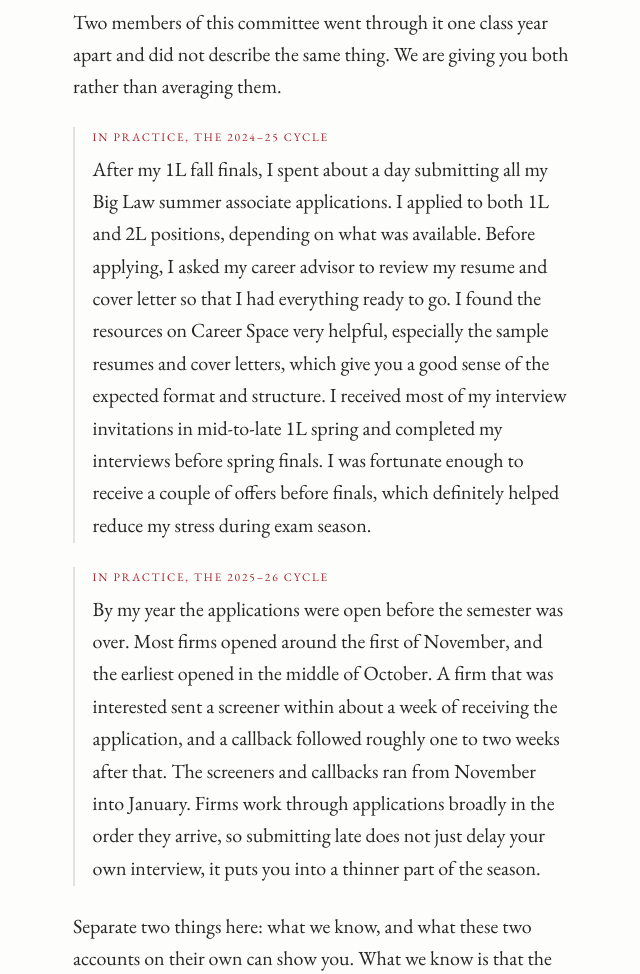
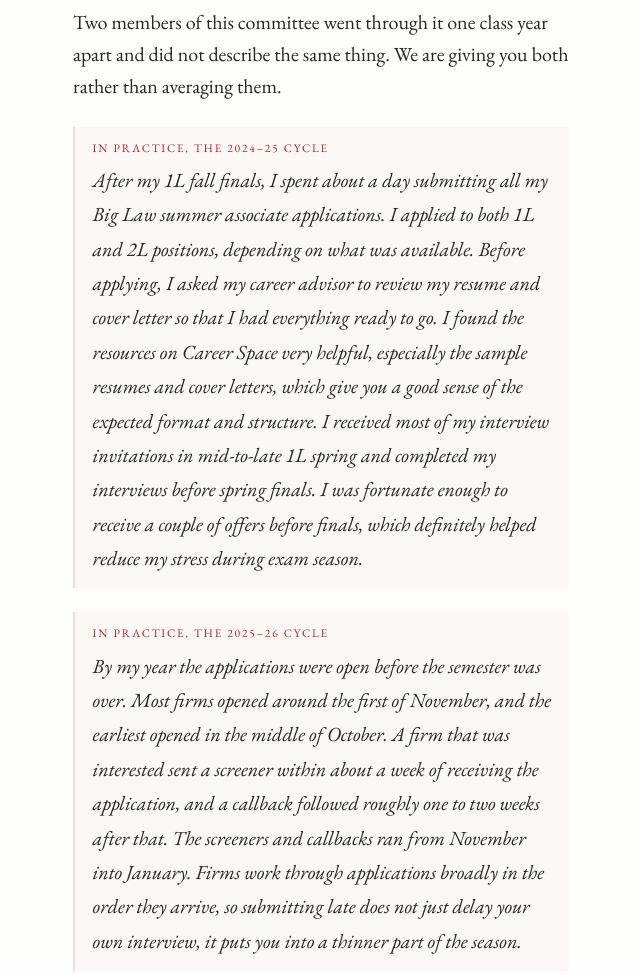
Before and after one commit to hkishk2019/breakingintobiglaw-website, a plain HTML site: page read-clean.html in a window 1280 px wide. Shown: the part 2320-3294 px from the top of the page, without its empty margins (319-959 px from the left). Drawn offline with Linux system fonts and the light colour scheme.

Commit message:
The In practice blocks read as prose, not as a second voice
Roman was the right call for a long italic passage on paper. On screen it cost
the thing that matters more here: at a glance, nothing told you the voice had
changed. Italic is back, with open leading and a faint tint so the block reads as
an inset object rather than an indented paragraph.

Co-Authored-By: Claude Opus 5 <noreply@anthropic.com>

```diff
--- a/read-clean.html
+++ b/read-clean.html
@@ -54,6 +54,9 @@ p{margin:0 0 1.05rem}
 .note{margin:1.5rem 0;padding:.1rem 0 .1rem 1.1rem;border-left:2px solid var(--hair)}
 .note .label{font-size:.72rem;letter-spacing:.16em;text-transform:uppercase;color:var(--red);margin:0 0 .35rem}
 .note p:last-child{margin:0}
+.note p:not(.label){font-style:italic;line-height:1.72}
+.note{background:rgba(164,38,44,.028);border-radius:0 3px 3px 0;padding:.75rem 1rem .8rem 1.1rem}
+@media (prefers-color-scheme:dark){.note{background:rgba(226,112,111,.06)}}
 .item{display:flex;gap:.8rem}
 .item .n{color:var(--red);flex:0 0 1.2rem}
 .field{color:var(--red)}
```
Also changed, not shown: read.html (+3 -0 lines).
